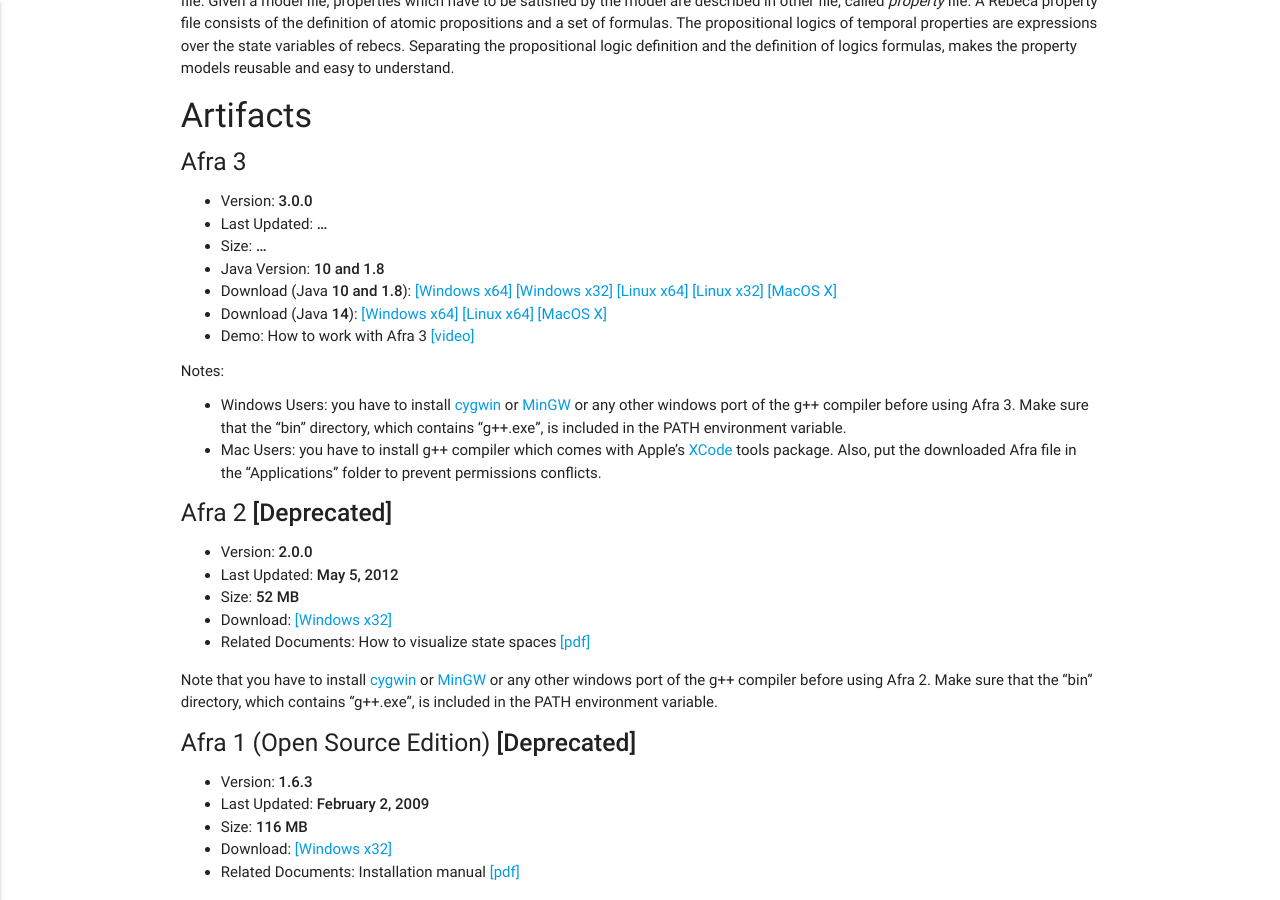
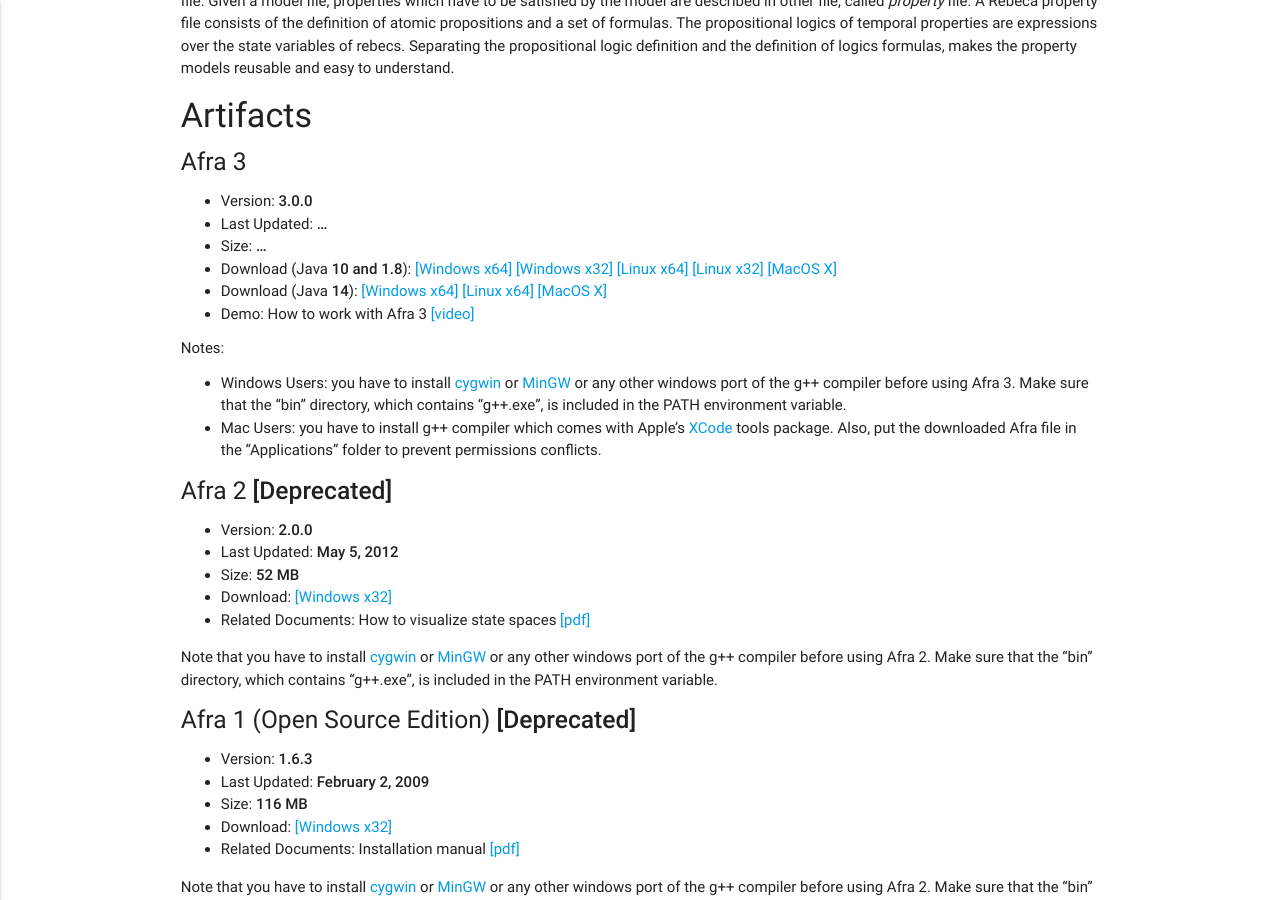
Before and after one commit to rebeca-lang/rebeca-lang.github.io, a Jekyll site: the page built from tools/Afra.md, in a window 1280 px wide and 900 px high, scrolled down 463 px. Built offline with Jekyll 4.4.1, drawn with Linux system fonts in a browser that asks for light colours.

Commit message:
Removing Java version from the application info as there are links to multiple versions.

```diff
--- a/tools/Afra.md
+++ b/tools/Afra.md
@@ -16,7 +16,6 @@ A Rebeca family model consists of the definition of _reactive classes_ and the i
 * Version: **3.0.0**
 * {: #afraLastUpdateTime } Last Updated: **...**
 * {: #afraLastUpdateSize } Size: **...**
-* Java Version: **10 and 1.8**
 * Download (Java **10 and 1.8**):
 [ [Windows x64] ](https://github.com/rebeca-lang/org.rebecalang.afra/releases/download/CircleCIRelease2/Afra-win32.win32.x86_64.zip)
 [ [Windows x32] ](https://github.com/rebeca-lang/org.rebecalang.afra/releases/download/CircleCIRelease2/Afra-win32.win32.x86.zip)
```
